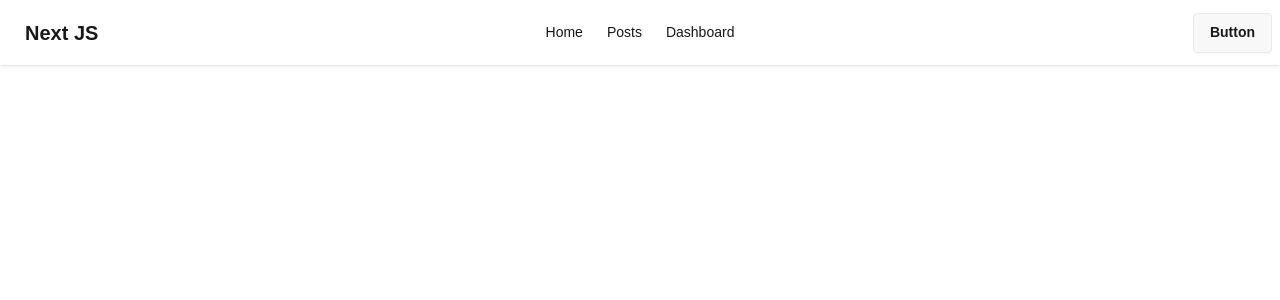
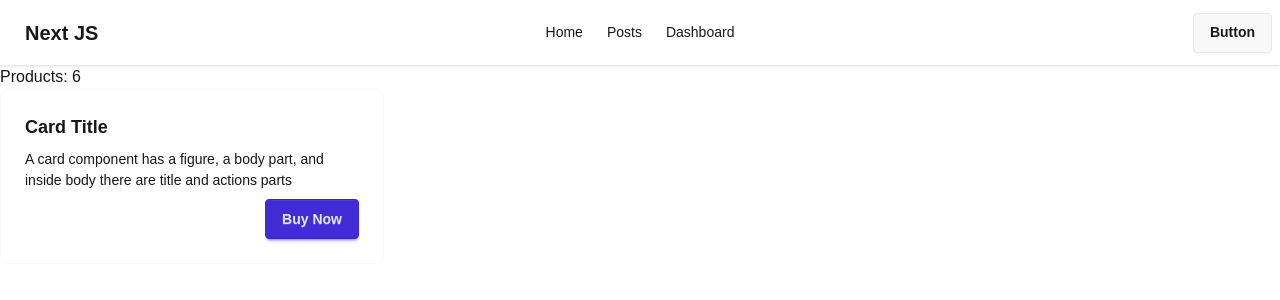
Before and after one commit to asm-saim/v3.nextjs-data-caching, a Next.js app: page /products in a window 1280 px wide. Shown: the top 300 px of the page. Built offline with nearby package versions, Linux system fonts and the light colour scheme; data requests are answered from the project's data file.

Commit message:
data fetching completed

```diff
--- /dev/null
+++ b/app/components/Products.tsx
@@ -0,0 +1,15 @@
+const Products = ({ products }) => {
+  return (
+    <div className="card card-border bg-base-100 w-96">
+      <div className="card-body">
+        <h2 className="card-title">Card Title</h2>
+        <p>A card component has a figure, a body part, and inside body there are title and actions parts</p>
+        <div className="card-actions justify-end">
+          <button className="btn btn-primary">Buy Now</button>
+        </div>
+      </div>
+    </div>
+  );
+};
+
+export default Products;
--- a/app/products/page.tsx
+++ b/app/products/page.tsx
@@ -1,3 +1,5 @@
+import Products from "../components/Products";
+
 //Fetching data:
 const getProducts = async () => {
   const res = await fetch("http://localhost:3001/products");
@@ -6,9 +8,14 @@ const getProducts = async () => {
 
 const page = async () => {
   const products = await getProducts();
-  return <div>
-
-  </div>;
+  return (
+    <div>
+      <h1>Products: {products.length}</h1>
+      <div className="grid grid-cols-3 gap-5">
+        <Products key={products.id} products={products}></Products>
+      </div>
+    </div>
+  );
 };
 
 export default page;
```
